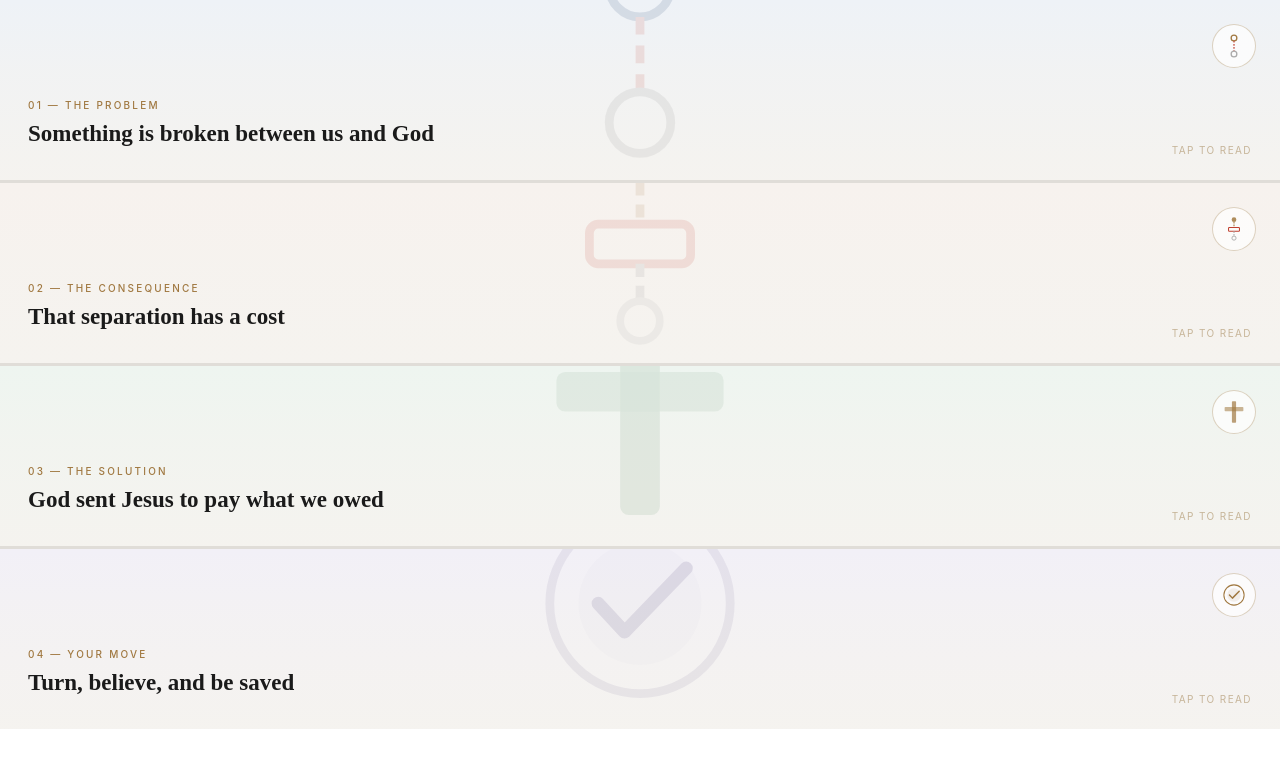
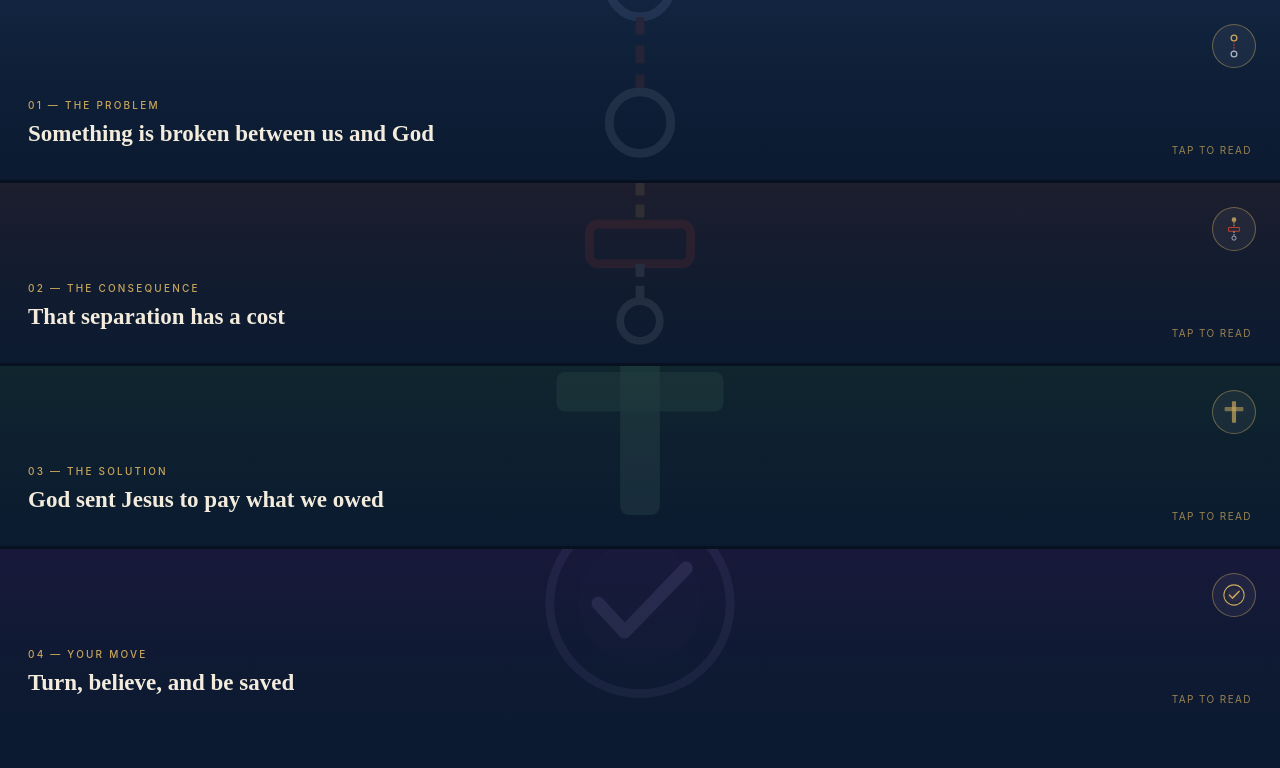
Before and after one commit to akstoner123/church-finder, a plain HTML site: page gospel.html in a window 1280 px wide. Drawn offline with Linux system fonts and the light colour scheme.

Commit message:
Dark navy version of the gospel cards (preview)
Co-Authored-By: Claude Opus 5.5 <noreply@anthropic.com>
Claude-Session: https://claude.ai/code/session_01R1RHQ79rsGzTQ9bBq71akc

```diff
--- a/gospel.html
+++ b/gospel.html
@@ -6,10 +6,11 @@
 <title>Gospel Section</title>
 <style>
   *, *::before, *::after { box-sizing: border-box; margin: 0; padding: 0; }
+  html, body { background: #0b1a30; }
 
   .gospel-section {
     font-family: 'Inter', sans-serif;
-    background: #f5f3ef;
+    background: #0b1a30;
     width: 100%;
   }
 
@@ -18,7 +19,7 @@
     display: grid;
     grid-template-columns: 1fr 1fr;
     gap: 3px;
-    background: #e0ddd8;
+    background: #07111f;
   }
 
   /* ── Panel base ── */
@@ -33,15 +34,15 @@
     cursor: default;
     transition: min-height 0.45s cubic-bezier(0.4, 0, 0.2, 1);
   }
-  .gospel-panel.p1 { background: #eef2f7; }
-  .gospel-panel.p2 { background: #f7f2ee; }
-  .gospel-panel.p3 { background: #eef5f0; }
-  .gospel-panel.p4 { background: #f2f0f7; }
+  .gospel-panel.p1 { background: #12243f; }
+  .gospel-panel.p2 { background: #1d1e2e; }
+  .gospel-panel.p3 { background: #10262e; }
+  .gospel-panel.p4 { background: #18193a; }
 
   /* Overlay */
   .gospel-panel .panel-overlay {
     position: absolute; inset: 0;
-    background: linear-gradient(to top, rgba(245,243,239,0.95) 0%, rgba(245,243,239,0.4) 55%, transparent 100%);
+    background: linear-gradient(to top, rgba(11,26,48,0.95) 0%, rgba(11,26,48,0.4) 55%, transparent 100%);
     transition: background 0.4s;
     pointer-events: none;
   }
@@ -62,8 +63,8 @@
     top: 1.75rem; right: 1.75rem;
     width: 52px; height: 52px;
     border-radius: 50%;
-    border: 1.5px solid rgba(160,130,80,0.35);
-    background: rgba(255,255,255,0.7);
+    border: 1.5px solid rgba(201,167,92,0.45);
+    background: rgba(255,255,255,0.05);
     display: flex; align-items: center; justify-content: center;
     transition: opacity 0.3s, transform 0.3s;
   }
@@ -77,7 +78,7 @@
     font-size: 10px;
     letter-spacing: 0.22em;
     text-transform: uppercase;
-    color: #a07840;
+    color: #c9a75c;
     margin-bottom: 9px;
     font-weight: 500;
     display: block;
@@ -86,7 +87,7 @@
     font-family: 'Cormorant Garamond', serif;
     font-size: 27px;
     font-weight: 600;
-    color: #1a1a1a;
+    color: #f3ecdd;
     line-height: 1.2;
     margin-bottom: 0;
     transition: margin-bottom 0.3s;
@@ -100,7 +101,7 @@
   .gospel-panel .body-text {
     font-size: 13.5px;
     line-height: 1.85;
-    color: rgba(30,25,20,0.62);
+    color: rgba(237,230,214,0.78);
     font-weight: 300;
     margin-bottom: 16px;
     margin-top: 14px;
@@ -109,8 +110,8 @@
     font-family: 'Cormorant Garamond', serif;
     font-style: italic;
     font-size: 13px;
-    color: #8a6530;
-    border-left: 2px solid rgba(160,130,80,0.45);
+    color: #d9bc7c;
+    border-left: 2px solid rgba(201,167,92,0.55);
     padding-left: 12px;
     line-height: 1.7;
   }
@@ -119,7 +120,7 @@
     font-style: normal;
     font-size: 10px;
     letter-spacing: 0.1em;
-    color: rgba(160,130,80,0.6);
+    color: rgba(201,167,92,0.75);
     margin-top: 5px;
   }
 
@@ -127,7 +128,7 @@
   @media (hover: hover) and (pointer: fine) {
     .gospel-panel:hover { min-height: 440px; }
     .gospel-panel:hover .panel-overlay {
-      background: linear-gradient(to top, rgba(245,243,239,1) 0%, rgba(245,243,239,0.85) 100%);
+      background: linear-gradient(to top, rgba(11,26,48,1) 0%, rgba(11,26,48,0.88) 100%);
     }
     .gospel-panel:hover .symbol {
       opacity: 0.07;
@@ -163,12 +164,12 @@
     }
     .gospel-panel .title { font-size: 23px; }
     .gospel-panel .panel-overlay {
-      background: linear-gradient(to top, rgba(245,243,239,0.97) 0%, rgba(245,243,239,0.5) 60%, transparent 100%);
+      background: linear-gradient(to top, rgba(11,26,48,0.97) 0%, rgba(11,26,48,0.5) 60%, transparent 100%);
     }
 
     /* expanded state via JS class */
     .gospel-panel.expanded .panel-overlay {
-      background: linear-gradient(to top, rgba(245,243,239,1) 0%, rgba(245,243,239,0.9) 100%);
+      background: linear-gradient(to top, rgba(11,26,48,1) 0%, rgba(11,26,48,0.9) 100%);
     }
     .gospel-panel.expanded .symbol { opacity: 0.05; }
     .gospel-panel.expanded .icon-wrap { opacity: 0; transform: scale(0.75); }
@@ -183,7 +184,7 @@
       font-size: 10px;
       letter-spacing: 0.14em;
       text-transform: uppercase;
-      color: rgba(160,130,80,0.55);
+      color: rgba(201,167,92,0.75);
       font-family: 'Inter', sans-serif;
       transition: opacity 0.3s;
     }
@@ -207,16 +208,16 @@
       <div class="panel-overlay"></div>
       <!-- watermark -->
       <svg class="symbol" width="220" height="220" viewBox="0 0 200 200" fill="none" aria-hidden="true">
-        <circle cx="100" cy="38" r="28" stroke="#1a3a6a" stroke-width="8"></circle>
+        <circle cx="100" cy="38" r="28" stroke="#8fb0e0" stroke-width="8"></circle>
         <line x1="100" y1="66" x2="100" y2="134" stroke="#c04030" stroke-width="8" stroke-dasharray="16 10"></line>
-        <circle cx="100" cy="162" r="28" stroke="#888" stroke-width="8"></circle>
+        <circle cx="100" cy="162" r="28" stroke="#aab4c4" stroke-width="8"></circle>
       </svg>
       <!-- corner icon -->
       <div class="icon-wrap" aria-hidden="true">
         <svg width="26" height="26" viewBox="0 0 200 200" fill="none">
-          <circle cx="100" cy="38" r="22" stroke="#a07840" stroke-width="10"></circle>
+          <circle cx="100" cy="38" r="22" stroke="#c9a75c" stroke-width="10"></circle>
           <line x1="100" y1="60" x2="100" y2="140" stroke="#c04030" stroke-width="9" stroke-dasharray="14 10"></line>
-          <circle cx="100" cy="162" r="22" stroke="#aaa" stroke-width="10"></circle>
+          <circle cx="100" cy="162" r="22" stroke="#aab4c4" stroke-width="10"></circle>
         </svg>
       </div>
       <div class="content">
@@ -236,19 +237,19 @@
     <div class="gospel-panel p2">
       <div class="panel-overlay"></div>
       <svg class="symbol" width="220" height="220" viewBox="0 0 200 200" fill="none" aria-hidden="true">
-        <circle cx="100" cy="28" r="22" fill="#a07840" opacity="0.9"></circle>
-        <line x1="100" y1="50" x2="100" y2="86" stroke="#a07840" stroke-width="8" stroke-dasharray="12 8"></line>
+        <circle cx="100" cy="28" r="22" fill="#c9a75c" opacity="0.9"></circle>
+        <line x1="100" y1="50" x2="100" y2="86" stroke="#c9a75c" stroke-width="8" stroke-dasharray="12 8"></line>
         <rect x="54" y="88" width="92" height="36" rx="8" stroke="#c04030" stroke-width="8"></rect>
-        <line x1="100" y1="124" x2="100" y2="162" stroke="#888" stroke-width="8" stroke-dasharray="12 8"></line>
-        <circle cx="100" cy="176" r="18" stroke="#aaa" stroke-width="7"></circle>
+        <line x1="100" y1="124" x2="100" y2="162" stroke="#aab4c4" stroke-width="8" stroke-dasharray="12 8"></line>
+        <circle cx="100" cy="176" r="18" stroke="#aab4c4" stroke-width="7"></circle>
       </svg>
       <div class="icon-wrap" aria-hidden="true">
         <svg width="26" height="26" viewBox="0 0 200 200" fill="none">
-          <circle cx="100" cy="28" r="18" fill="#a07840" opacity="0.85"></circle>
-          <line x1="100" y1="46" x2="100" y2="86" stroke="#a07840" stroke-width="8" stroke-dasharray="12 8"></line>
+          <circle cx="100" cy="28" r="18" fill="#c9a75c" opacity="0.85"></circle>
+          <line x1="100" y1="46" x2="100" y2="86" stroke="#c9a75c" stroke-width="8" stroke-dasharray="12 8"></line>
           <rect x="58" y="88" width="84" height="30" rx="6" stroke="#c04030" stroke-width="8"></rect>
-          <line x1="100" y1="118" x2="100" y2="158" stroke="#aaa" stroke-width="8" stroke-dasharray="12 8"></line>
-          <circle cx="100" cy="170" r="16" stroke="#aaa" stroke-width="7"></circle>
+          <line x1="100" y1="118" x2="100" y2="158" stroke="#aab4c4" stroke-width="8" stroke-dasharray="12 8"></line>
+          <circle cx="100" cy="170" r="16" stroke="#aab4c4" stroke-width="7"></circle>
         </svg>
       </div>
       <div class="content">
@@ -268,13 +269,13 @@
     <div class="gospel-panel p3">
       <div class="panel-overlay"></div>
       <svg class="symbol" width="220" height="220" viewBox="0 0 200 200" fill="none" aria-hidden="true">
-        <rect x="82" y="14" width="36" height="172" rx="8" fill="#2a6a3a" opacity="0.75"></rect>
-        <rect x="24" y="56" width="152" height="36" rx="8" fill="#2a6a3a" opacity="0.6"></rect>
+        <rect x="82" y="14" width="36" height="172" rx="8" fill="#8fd1a6" opacity="0.75"></rect>
+        <rect x="24" y="56" width="152" height="36" rx="8" fill="#8fd1a6" opacity="0.6"></rect>
       </svg>
       <div class="icon-wrap" aria-hidden="true">
         <svg width="26" height="26" viewBox="0 0 200 200" fill="none">
-          <rect x="84" y="18" width="32" height="164" rx="6" fill="#a07840" opacity="0.7"></rect>
-          <rect x="28" y="62" width="144" height="32" rx="6" fill="#a07840" opacity="0.55"></rect>
+          <rect x="84" y="18" width="32" height="164" rx="6" fill="#c9a75c" opacity="0.7"></rect>
+          <rect x="28" y="62" width="144" height="32" rx="6" fill="#c9a75c" opacity="0.55"></rect>
         </svg>
       </div>
       <div class="content">
@@ -294,15 +295,15 @@
     <div class="gospel-panel p4">
       <div class="panel-overlay"></div>
       <svg class="symbol" width="220" height="220" viewBox="0 0 200 200" fill="none" aria-hidden="true">
-        <circle cx="100" cy="100" r="82" stroke="#3a2a6a" stroke-width="8" opacity="0.6"></circle>
-        <circle cx="100" cy="100" r="56" fill="#3a2a6a" opacity="0.1"></circle>
-        <path d="M62 100 L86 126 L142 68" stroke="#3a2a6a" stroke-width="12" stroke-linecap="round" stroke-linejoin="round"></path>
+        <circle cx="100" cy="100" r="82" stroke="#b3a6ea" stroke-width="8" opacity="0.6"></circle>
+        <circle cx="100" cy="100" r="56" fill="#b3a6ea" opacity="0.1"></circle>
+        <path d="M62 100 L86 126 L142 68" stroke="#b3a6ea" stroke-width="12" stroke-linecap="round" stroke-linejoin="round"></path>
       </svg>
       <div class="icon-wrap" aria-hidden="true">
         <svg width="26" height="26" viewBox="0 0 200 200" fill="none">
-          <circle cx="100" cy="100" r="78" stroke="#a07840" stroke-width="8"></circle>
+          <circle cx="100" cy="100" r="78" stroke="#c9a75c" stroke-width="8"></circle>
           <circle cx="100" cy="100" r="52" fill="rgba(160,120,64,0.1)"></circle>
-          <path d="M65 100 L88 124 L140 72" stroke="#a07840" stroke-width="11" stroke-linecap="round" stroke-linejoin="round"></path>
+          <path d="M65 100 L88 124 L140 72" stroke="#c9a75c" stroke-width="11" stroke-linecap="round" stroke-linejoin="round"></path>
         </svg>
       </div>
       <div class="content">
```
